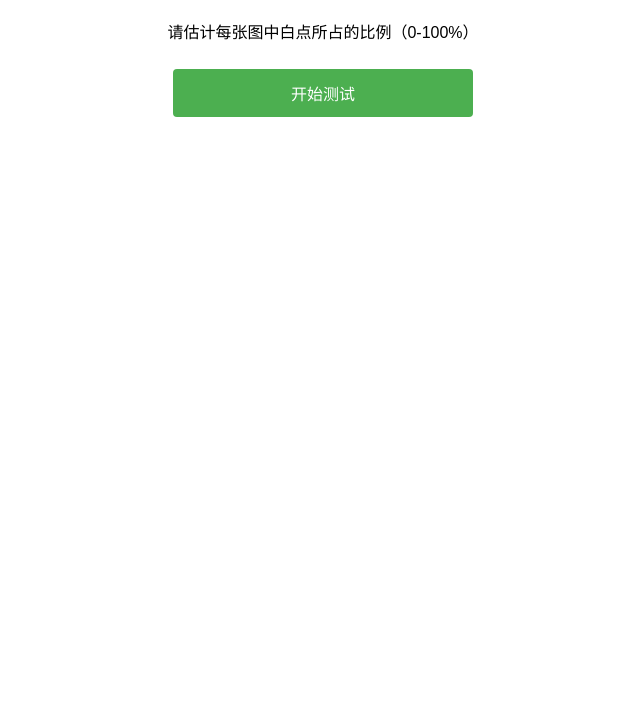
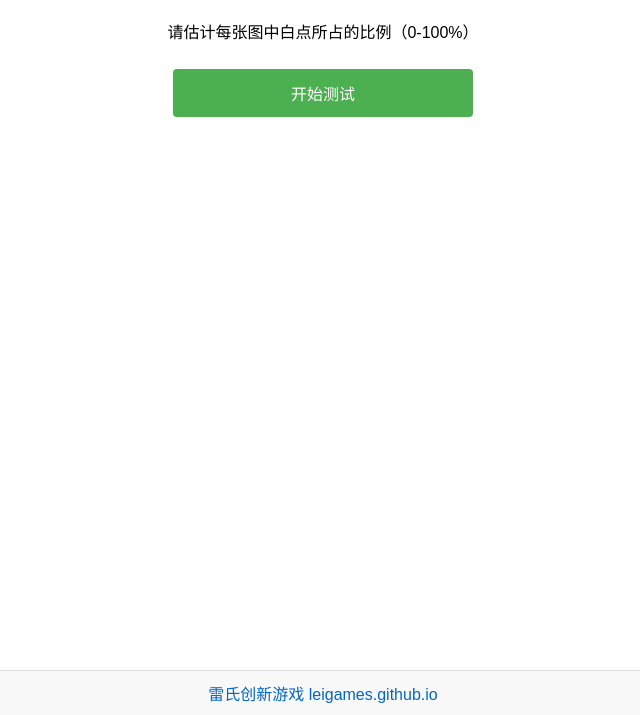
Before and after one commit to leigames/freqTest, a plain HTML site: page index.html in a window 1280 px wide. Shown: the part 85-800 px from the top of the page, without its empty margins (317-957 px from the left). Drawn offline with Linux system fonts and the light colour scheme.

Commit message:
Update index.html

```diff
--- a/index.html
+++ b/index.html
@@ -12,6 +12,20 @@
             padding: 15px;
             text-align: center;
             -webkit-text-size-adjust: 100%;
+        }
+        footer {
+            position: fixed;
+            bottom: 0;
+            left: 0;
+            width: 100%;
+            background: #f8f8f8;
+            padding: 10px 0;
+            text-align: center;
+            border-top: 1px solid #ddd;
+        }
+        a {
+            color: #0066cc;
+            text-decoration: none;
         }
         #canvas {
             border: 1px solid #000;
@@ -299,5 +313,9 @@
             generateDotImage();
         });
     </script>
+
+    <footer>
+        <a href="https://leigames.github.io">雷氏创新游戏 leigames.github.io</a>
+    </footer>
 </body>
 </html>
```
